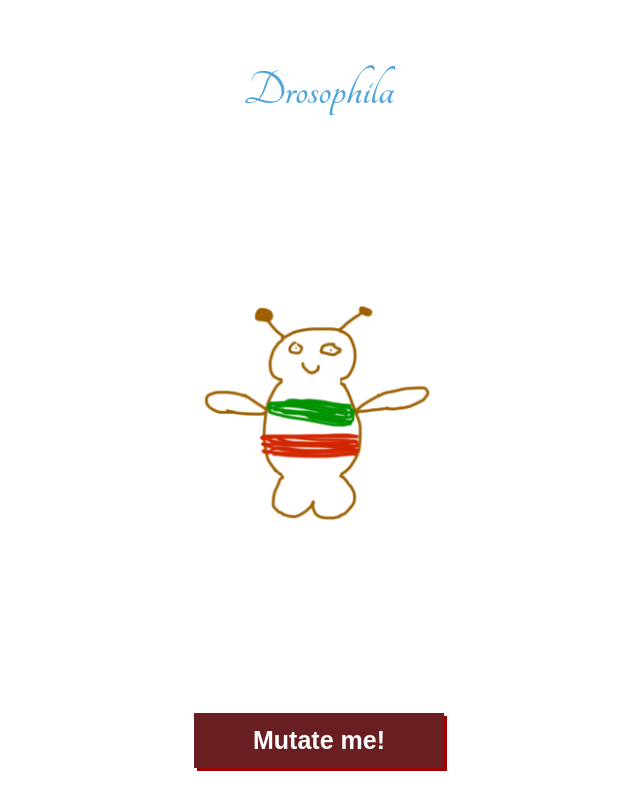
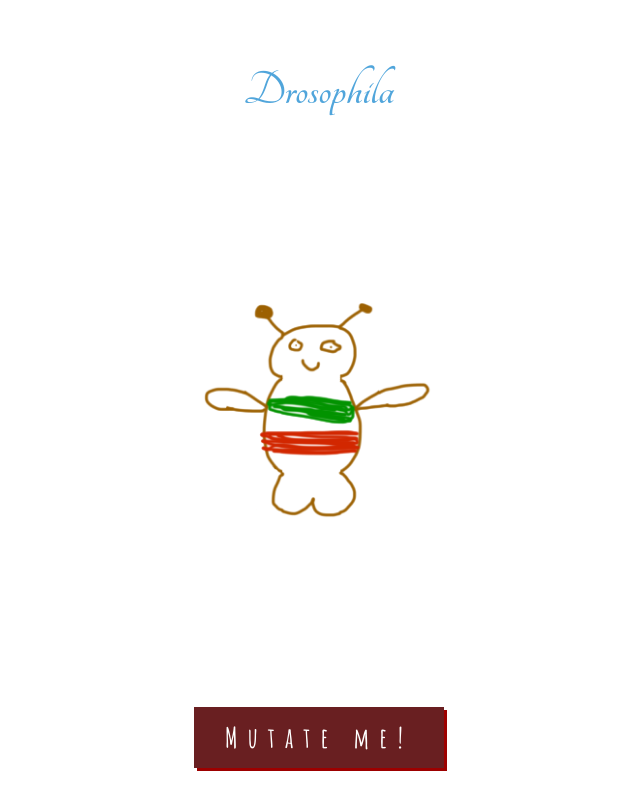
Before and after one commit to matteocarpi/Drosophila, a React (Create React App) app: page / in a window 1280 px wide. Shown: the whole page, without its empty margins (321-961 px from the left). Built offline with nearby package versions, Linux system fonts and the light colour scheme.

Commit message:
feat: ready to ship

```diff
--- a/public/index.html
+++ b/public/index.html
@@ -10,7 +10,8 @@
       content="Web site created using create-react-app"
     />
     <link rel="apple-touch-icon" href="%PUBLIC_URL%/logo192.png" />
-    <link href="https://fonts.googleapis.com/css2?family=Permanent+Marker&family=Tangerine:wght@700&display=swap" rel="stylesheet">
+    <link href="https://fonts.googleapis.com/css2?family=Amatic+SC:wght@700&family=Permanent+Marker&family=Tangerine:wght@700&display=swap" rel="stylesheet">
+
     <!--
       manifest.json provides metadata used when your web app is installed on a
       user's mobile device or desktop. See https://developers.google.com/web/fundamentals/web-app-manifest/
--- a/src/styles/App.module.scss
+++ b/src/styles/App.module.scss
@@ -15,7 +15,9 @@
   box-shadow: #9d0000 3px 3px;
   border-style: none;
   font-weight: bold;
-  font-size: 25px;
+  font-size: 28px;
+  font-family: 'Amatic SC', cursive;
+  letter-spacing: 10px;
 }
 .drosophila {
   display: flex;
```
